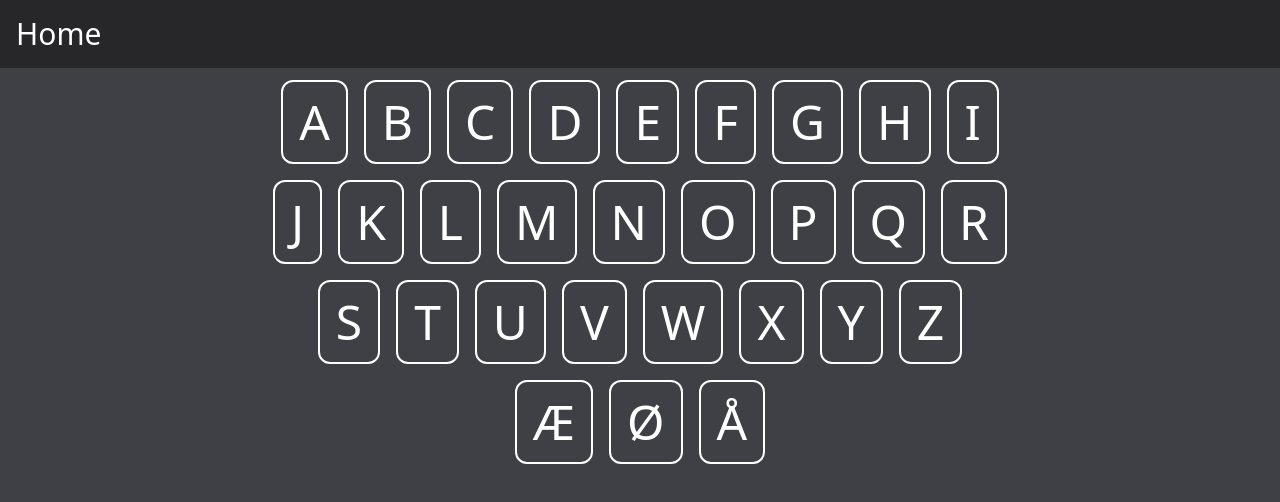
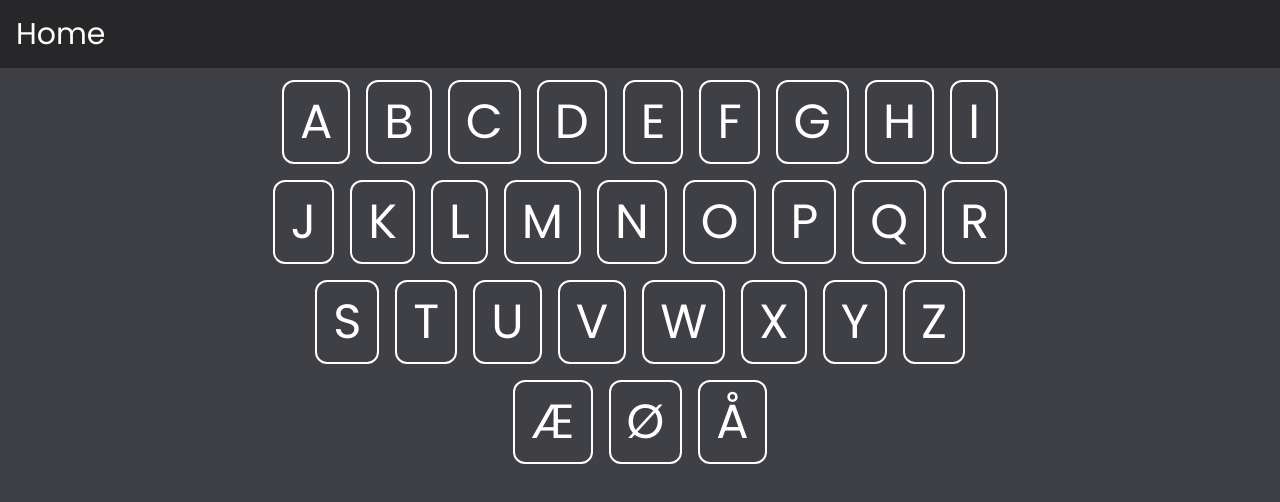
Before and after one commit to malthesers/letter-learning, a Vue app: page / in a window 1280 px wide. Shown: the top 502 px of the page. Built offline with nearby package versions, Linux system fonts and the light colour scheme.

Commit message:
Added Poppins Google Font

```diff
--- a/index.html
+++ b/index.html
@@ -2,11 +2,14 @@
 <html lang="en">
   <head>
     <meta charset="UTF-8">
+    <meta name="viewport" content="width=device-width, initial-scale=1.0">
+    <link rel="preconnect" href="https://fonts.googleapis.com">
+    <link rel="preconnect" href="https://fonts.gstatic.com" crossorigin>
+    <link href="https://fonts.googleapis.com/css2?family=Poppins:wght@300;400;500&display=swap" rel="stylesheet">
     <link rel="icon" href="/favicon.ico">
-    <meta name="viewport" content="width=device-width, initial-scale=1.0">
     <title>Letter Learning</title>
   </head>
-  <body class="bg-zinc-700 text-white overflow-hidden">
+  <body class="bg-zinc-700 text-white font-poppins overflow-hidden">
     <div id="app" class="h-[100dvh]"></div>
     <script type="module" src="/src/main.ts"></script>
   </body>
--- a/tailwind.config.ts
+++ b/tailwind.config.ts
@@ -2,6 +2,9 @@
 module.exports = {
   content: ['./index.html', './src/**/*.{vue,js,ts,jsx,tsx}'],
   theme: {
+    fontFamily: {
+      poppins: ['Poppins, sans-serif, system-ui']
+    },
     extend: {
       colors: {
         'red': '#EC4233',
```
